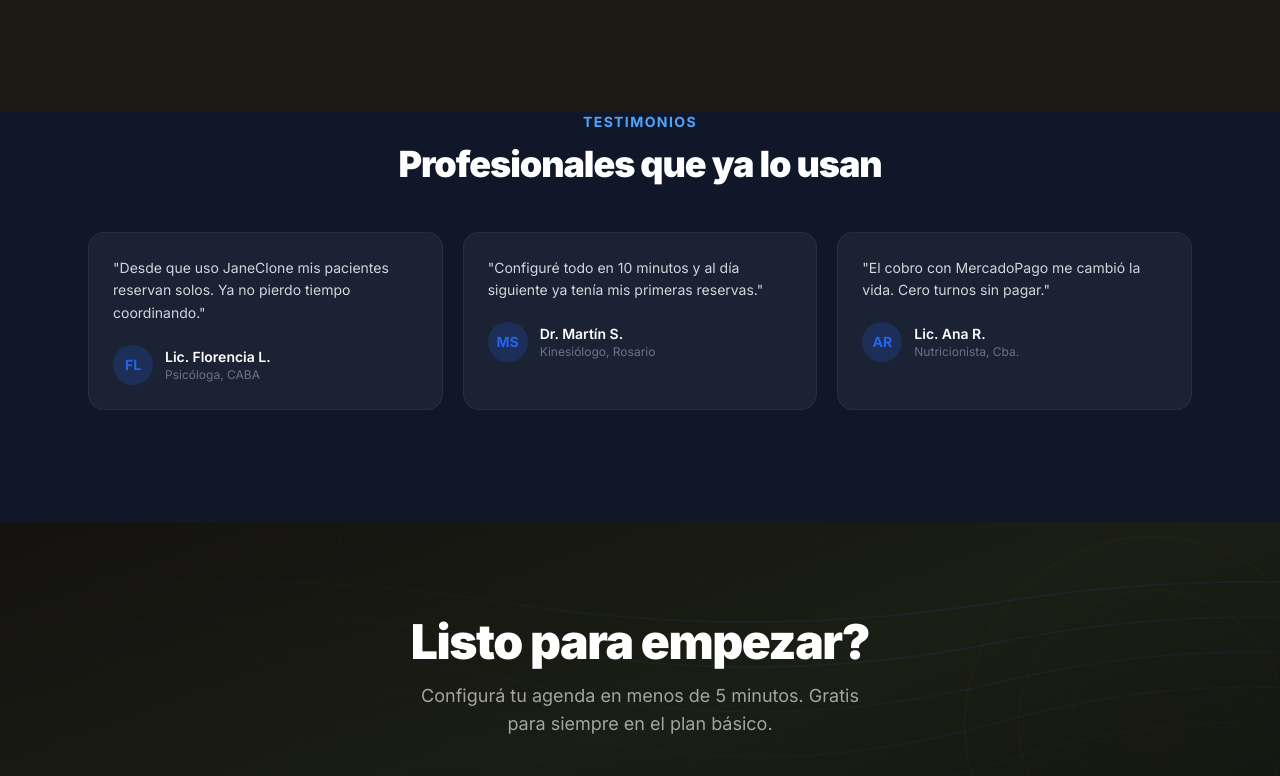
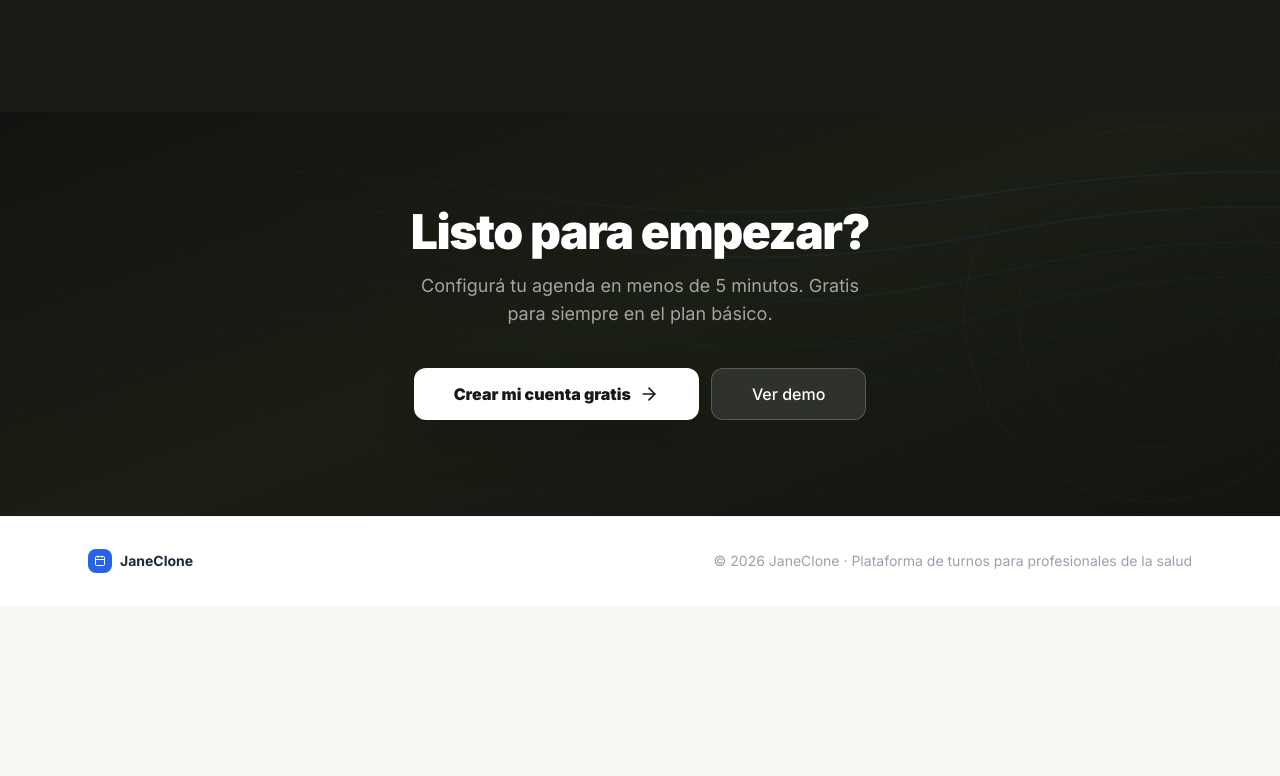
Before and after one commit to mleonangeli-ia/jane-clone, a Next.js app: page / in a window 1280 px wide. Shown: the part 1669-2445 px from the top of the page. After the commit the page ends 2274 px from the top, so only its background shows below. Built offline with nearby package versions, Linux system fonts and the light colour scheme.

Commit message:
design: remove testimonials section

```diff
--- a/app/page.tsx
+++ b/app/page.tsx
@@ -17,11 +17,6 @@ const features = [
   { icon: Zap,        title: "Recordatorios automáticos", desc: "Emails automáticos al confirmar. Menos no-shows, más tranquilidad." },
 ];
 
-const testimonials = [
-  { quote: "Desde que uso JaneClone mis pacientes reservan solos. Ya no pierdo tiempo coordinando.", name: "Lic. Florencia L.", role: "Psicóloga, CABA",     initials: "FL" },
-  { quote: "Configuré todo en 10 minutos y al día siguiente ya tenía mis primeras reservas.",       name: "Dr. Martín S.",   role: "Kinesiólogo, Rosario", initials: "MS" },
-  { quote: "El cobro con MercadoPago me cambió la vida. Cero turnos sin pagar.",                   name: "Lic. Ana R.",     role: "Nutricionista, Cba.",  initials: "AR" },
-];
 
 export default function LandingPage() {
   return (
@@ -38,7 +33,6 @@ export default function LandingPage() {
           </div>
           <nav className="hidden items-center gap-6 md:flex">
             <a href="#features" className="text-sm text-white/70 hover:text-white transition-colors">Funcionalidades</a>
-            <a href="#testimonials" className="text-sm text-white/70 hover:text-white transition-colors">Testimonios</a>
           </nav>
           <div className="flex items-center gap-2.5">
             <Link href="/login">
@@ -199,33 +193,6 @@ export default function LandingPage() {
           </div>
         </section>
 
-        {/* ── Testimonials ─────────────────────────────────────── */}
-        <section id="testimonials" className="bg-[#0f1729] pb-28">
-          <div className="mx-auto max-w-6xl px-6">
-            <div className="mb-12 text-center">
-              <p className="mb-3 text-sm font-bold uppercase tracking-widest text-blue-400">Testimonios</p>
-              <h2 className="text-3xl font-black tracking-tight text-white sm:text-4xl" style={{ letterSpacing: "-0.03em" }}>
-                Profesionales que ya lo usan
-              </h2>
-            </div>
-            <div className="grid gap-5 sm:grid-cols-3">
-              {testimonials.map((t) => (
-                <div key={t.name} className="rounded-2xl border border-white/5 bg-white/5 p-6">
-                  <p className="text-sm leading-relaxed text-gray-300">"{t.quote}"</p>
-                  <div className="mt-5 flex items-center gap-3">
-                    <div className="flex h-10 w-10 shrink-0 items-center justify-center rounded-full bg-[#2563eb]/20 text-sm font-bold text-[#2563eb]">
-                      {t.initials}
-                    </div>
-                    <div>
-                      <p className="text-sm font-semibold text-white">{t.name}</p>
-                      <p className="text-xs text-gray-500">{t.role}</p>
-                    </div>
-                  </div>
-                </div>
-              ))}
-            </div>
-          </div>
-        </section>
 
         {/* ── CTA final — fondo abstracto: ondas / flujo de cuidado ── */}
         <section className="relative overflow-hidden">
```
